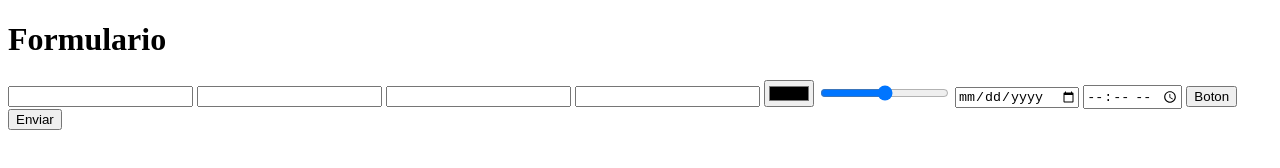
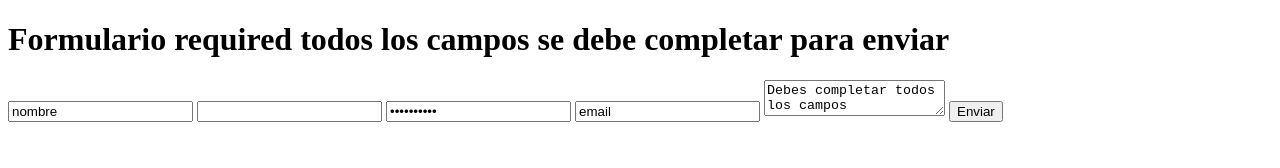
Before and after one commit to naomipoclava2021/CursoSoyDalto, a plain HTML site: page HTML/Diseño web/index.html in a window 1280 px wide. Drawn offline with Linux system fonts and the light colour scheme.

Commit message:
Formulario Validar algunos campos

```diff
--- a/HTML/Diseño web/index.html
+++ b/HTML/Diseño web/index.html
@@ -7,19 +7,17 @@
     <title>Naomi Poclava</title>
 </head>
 <body>
-    <h1>Formulario</h1>
+    <h1>Formulario required todos los campos se debe completar para enviar</h1>
+
     <form>
 
-        <input type="text" name="nombre">
-        <input type="number" name="numero">
-        <input type="password" name="contraseña">
-        <input type="email" name="email">
-        <input type="color" name="color">
-        <input type="range" name="rango" min="1" max="5">
-        <input type="date" name="fecha">
-        <input type="time" name="hora">
-        <input type="button" value="Boton" name="boton">
+        <input type="text" name="nombre" value="nombre">
+        <input type="number" name="numero" value="numero">
+        <input type="password" name="contraseña" required value="contraseña">
+        <input type="email" name="email" required value="email">
+        <textarea >Debes completar todos los campos</textarea>
         <input type="submit" value="Enviar" name="botonEnviar">
+
     </form>
 
 
```
